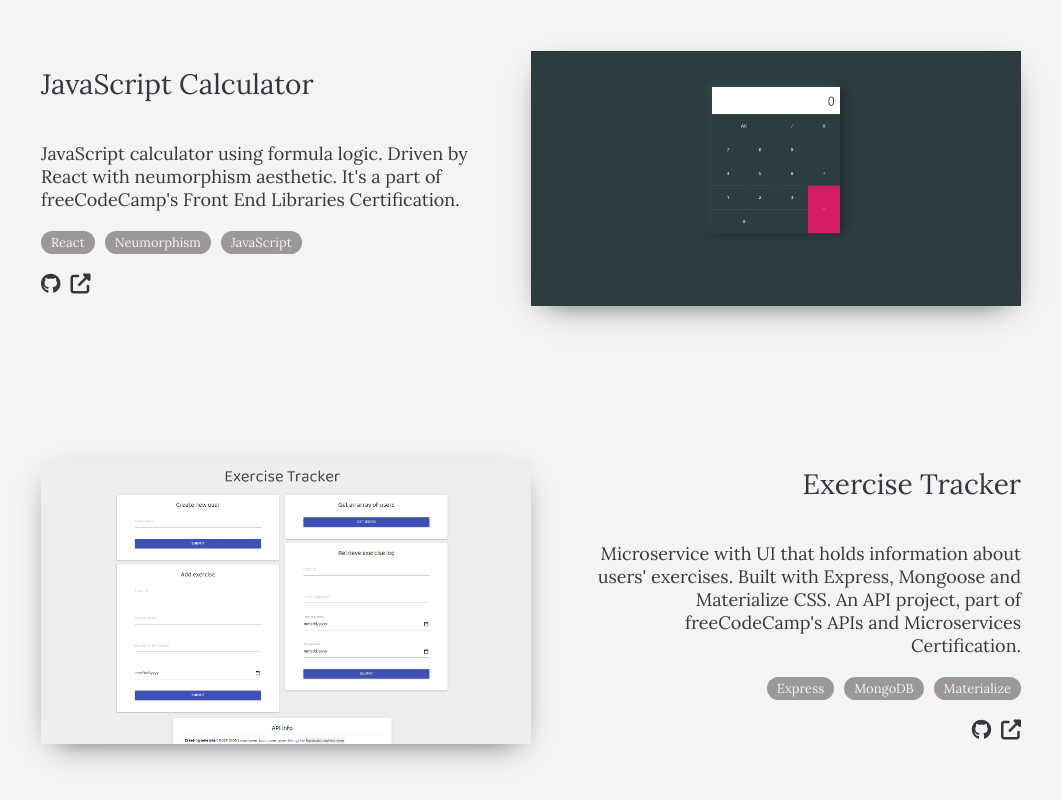
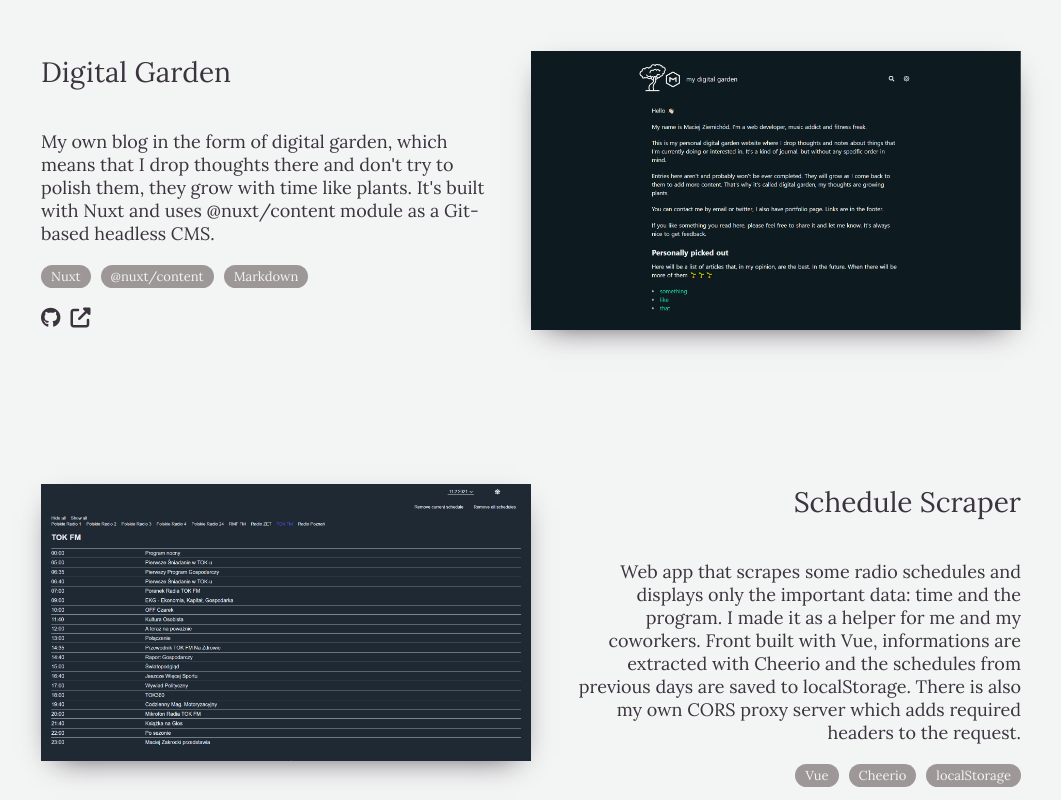
Before and after one commit to maciejziemichod/portfolio, a Vue app: page / in a window 1280 px wide. Shown: the part 1040-1840 px from the top of the page, without its empty margins (109-1170 px from the left). Built offline with nearby package versions, Linux system fonts and the light colour scheme.

Commit message:
feat: added new projects

```diff
--- a/src/components/projectsSection/ProjectsSection.vue
+++ b/src/components/projectsSection/ProjectsSection.vue
@@ -25,6 +25,27 @@ export default {
         return {
             projects: [
                 {
+                    title: "Digital Garden",
+                    description:
+                        "My own blog in the form of digital garden, which means that I drop thoughts there and don't try to polish them, they grow with time like plants. It's built with Nuxt and uses @nuxt/content module as a Git-based headless CMS.",
+                    labels: ["Nuxt", "@nuxt/content", "Markdown"],
+                    githubLink:
+                        "https://github.com/maciejziemichod/digital-garden",
+                    pageLink:
+                        "https://maciejziemichod.github.io/digital-garden/",
+                    image: "digital_garden-min.png",
+                },
+                {
+                    title: "Schedule Scraper",
+                    description:
+                        "Web app that scrapes some radio schedules and displays only the important data: time and the program. I made it as a helper for me and my coworkers. Front built with Vue, informations are extracted with Cheerio and the schedules from previous days are saved to localStorage. There is also my own CORS proxy server which adds required headers to the request. ",
+                    labels: ["Vue", "Cheerio", "localStorage"],
+                    githubLink:
+                        "https://github.com/maciejziemichod/schedule-scraper",
+                    pageLink: "https://vibrant-booth-a8f0ef.netlify.app/",
+                    image: "schedule_scraper-min.png",
+                },
+                {
                     title: "JavaScript Calculator",
                     description:
                         "JavaScript calculator using formula logic. Driven by React with neumorphism aesthetic. It's a part of freeCodeCamp's Front End Libraries Certification.",
@@ -33,26 +54,6 @@ export default {
                         "https://github.com/maciejziemichod/Javascript-Calculator",
                     pageLink: "https://codepen.io/maciejziemichod/full/ZEQxMVP",
                     image: "javascript_calculator-min.png",
-                },
-                {
-                    title: "Exercise Tracker",
-                    description:
-                        "Microservice with UI that holds information about users' exercises. Built with Express, Mongoose and Materialize CSS. An API project, part of freeCodeCamp's APIs and Microservices Certification.",
-                    labels: ["Express", "MongoDB", "Materialize"],
-                    githubLink:
-                        "https://github.com/maciejziemichod/Exercise-Tracker",
-                    pageLink: "https://quill-near-waxflower.glitch.me/",
-                    image: "exercise_tracker-min.png",
-                },
-                {
-                    title: "Markdown Previewer",
-                    description:
-                        "App that displays markdown preview live. Project done with React as a part of freeCodeCamp's Front End Libraries Certification.",
-                    labels: ["React", "Markdown", "JavaScript"],
-                    githubLink:
-                        "https://github.com/maciejziemichod/Markdown-Previewer",
-                    pageLink: "https://codepen.io/maciejziemichod/full/jObQKao",
-                    image: "react_markdown_previewer-min.png",
                 },
             ],
         };
--- a/src/views/About.vue
+++ b/src/views/About.vue
@@ -25,7 +25,8 @@
                 >.
             </p>
             <p>
-        This page is made enterily in Vue + Vue Router. You can see the code
+                This page is made enterily in Vue + Vue Router. You can see the
+                code
                 <a
                     href="https://github.com/maciejziemichod/portfolio"
                     target="_blank"
@@ -39,12 +40,13 @@
                 professional web developer, most preferably remote one.
             </p>
             <p>
-        All the technologies and tools I've used so far (in random order):
+                All the technologies and tools I've used so far (in random
+                order):
                 <ListItem :items="technologies" />
             </p>
             <p>
-        Life goals: get some commercial dev experience; live as digital nomad;
-        simply be happy and less stressed out.
+                Life goals: get some commercial dev experience; live as digital
+                nomad; simply be happy and less stressed out; learn Rust.
             </p>
             <div class="return">
                 <router-link to="/">
--- a/src/views/Projects.vue
+++ b/src/views/Projects.vue
@@ -62,6 +62,26 @@ export default {
                     image: "pomodoro_clock-min.png",
                 },
                 {
+                    title: "Exercise Tracker",
+                    description:
+                        "Microservice with UI that holds information about users' exercises. Built with Express, Mongoose and Materialize CSS. An API project, part of freeCodeCamp's APIs and Microservices Certification.",
+                    labels: ["Express", "MongoDB", "Materialize"],
+                    githubLink:
+                        "https://github.com/maciejziemichod/Exercise-Tracker",
+                    pageLink: "https://quill-near-waxflower.glitch.me/",
+                    image: "exercise_tracker-min.png",
+                },
+                {
+                    title: "Markdown Previewer",
+                    description:
+                        "App that displays markdown preview live. Project done with React as a part of freeCodeCamp's Front End Libraries Certification.",
+                    labels: ["React", "Markdown", "JavaScript"],
+                    githubLink:
+                        "https://github.com/maciejziemichod/Markdown-Previewer",
+                    pageLink: "https://codepen.io/maciejziemichod/full/jObQKao",
+                    image: "react_markdown_previewer-min.png",
+                },
+                {
                     title: "Random Quote Generator",
                     description: "Nothing else to say, stay inspired.",
                     labels: ["React", "API", "Bootstrap"],
```
Also changed, not shown: src/assets/digital_garden-min.png (added), src/assets/schedule_scraper-min.png (added). Lines whose indentation alone changed are shown as unchanged.
